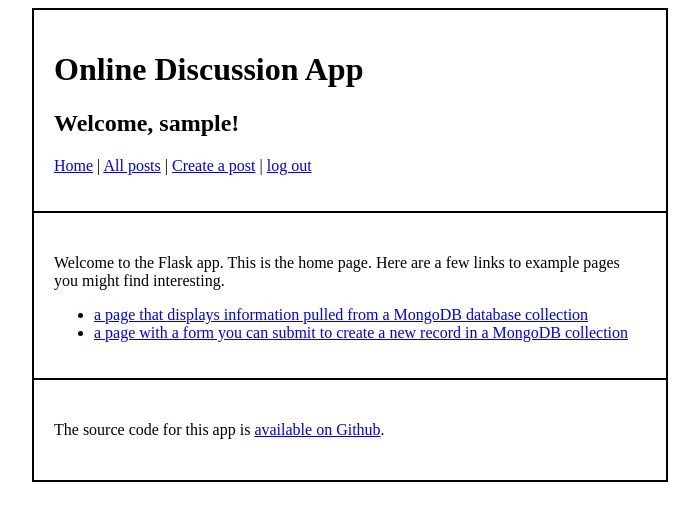
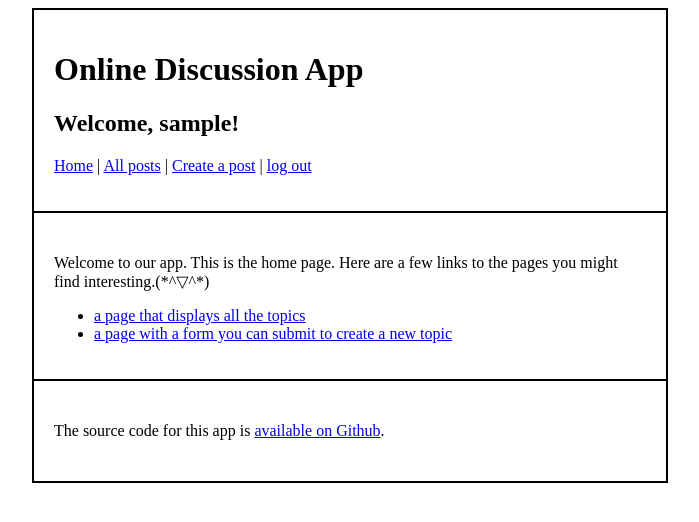
Before and after one commit to dbdesign-students-fall2023/7-web-app-Catherineya, a Flask app: page / in a window 1280 px wide. Shown: the top 522 px of the page, without its empty margins (290-989 px from the left). Run offline with Flask 2, Linux system fonts and the light colour scheme; the visitor is signed in with stand-in values (Sample User, id 1); parts of the project's set-up code (start-up, migrations or seed data) failed here and were passed over.

Commit message:
final version

```diff
--- a/templates/index.html
+++ b/templates/index.html
@@ -2,10 +2,10 @@
 
 {% block container %}
 
-<p>Welcome to the Flask app. This is the home page. Here are a few links to example pages you might find interesting.
+<p>Welcome to our app. This is the home page. Here are a few links to the pages you might find interesting.(*^▽^*)
     <ul>
-        <li><a href="{{ url_for('read')}}">a page that displays information pulled from a MongoDB database collection</a></li>
-        <li><a href="{{ url_for('create')}}">a page with a form you can submit to create a new record in a MongoDB collection</a></li>
+        <li><a href="{{ url_for('read')}}">a page that displays all the topics</a></li>
+        <li><a href="{{ url_for('create')}}">a page with a form you can submit to create a new topic</a></li>
     </ul>
 </p>
 {% endblock %}
```
